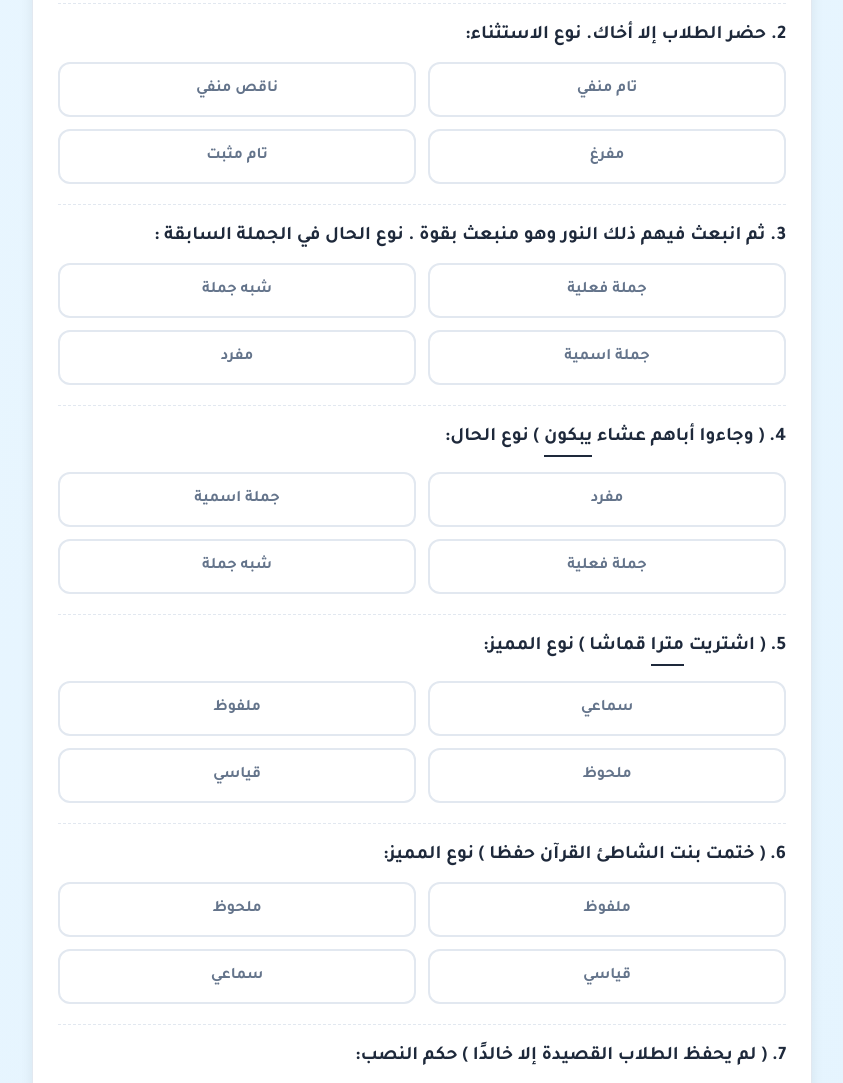
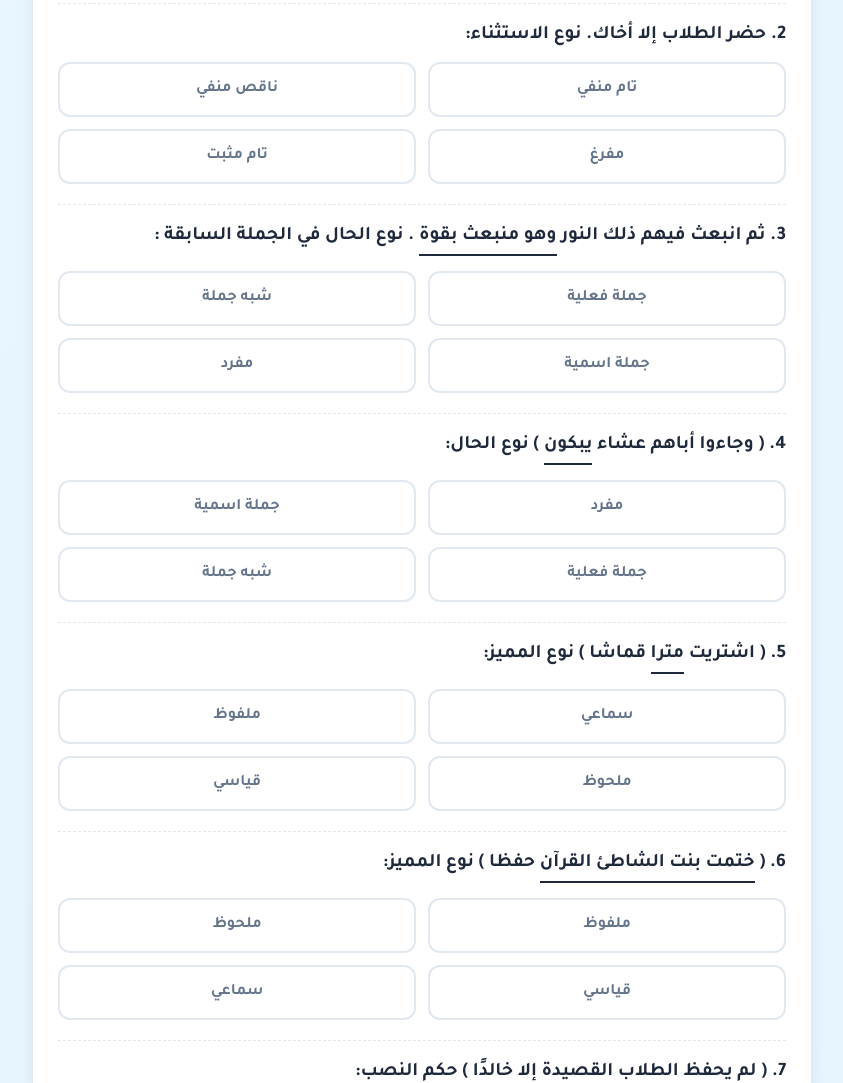
Before and after one commit to almutawasita4-bilhofuf/Arabic-3, a plain HTML site: page index.html in a window 1280 px wide. Shown: the part 5389-6472 px from the top of the page, without its empty margins (218-1061 px from the left). Drawn offline with Linux system fonts and the light colour scheme.

Commit message:
Update index.html

```diff
--- a/index.html
+++ b/index.html
@@ -423,10 +423,10 @@
                 questions: [
                     { q: "تصدق الغني بصاع (قمحا). نوع التمييز:", options: ["مفرد", "جملة", "قياسي", "سماعي"], a: "مفرد" },
                     { q: "حضر الطلاب إلا أخاك. نوع الاستثناء:", options: ["تام مثبت", "تام منفي", "ناقص منفي", "مفرغ"], a: "تام مثبت" },
-                    { q: "ثم انبعث فيهم ذلك النور وهو منبعث بقوة . نوع الحال في الجملة السابقة :", options: ["جملة اسمية", "مفرد", "جملة فعلية", "شبه جملة"], a: "جملة اسمية" },
+                    { q: "ثم انبعث فيهم ذلك النور <u>وهو منبعث بقوة</u> . نوع الحال في الجملة السابقة :", options: ["جملة اسمية", "مفرد", "جملة فعلية", "شبه جملة"], a: "جملة اسمية" },
                     { q: "( وجاءوا أباهم عشاء <u>يبكون</u> ) نوع الحال:", options: ["جملة فعلية", "مفرد", "جملة اسمية", "شبه جملة"], a: "جملة فعلية" },
                     { q: "( اشتريت <u>مترا</u> قماشا ) نوع المميز:", options: ["ملفوظ", "ملحوظ", "قياسي", "سماعي"], a: "ملفوظ" },
-                    { q: "( ختمت بنت الشاطئ القرآن حفظا ) نوع المميز:", options: ["ملحوظ", "ملفوظ", "قياسي", "سماعي"], a: "ملحوظ" },
+                    { q: "( <u>ختمت بنت الشاطئ القرآن</u> حفظا ) نوع المميز:", options: ["ملحوظ", "ملفوظ", "قياسي", "سماعي"], a: "ملحوظ" },
                     { q: "( لم يحفظ الطلاب القصيدة إلا خالدًا ) حكم النصب:", options: ["جائز", "واجب", "ممتنع", "حسب موقعه"], a: "جائز" },
                     { q: "يجحد الناس النعمة إلا (المؤمن). العلامة الإعرابية:", options: ["الفتحة", "الضمة", "الكسرة", "السكون"], a: "الفتحة" },
                     { q: "ارتفع العالم (قدرا). العلامة الإعرابية:", options: ["الفتحة", "الضمة", "الكسرة", "السكون"], a: "الفتحة" },
```
